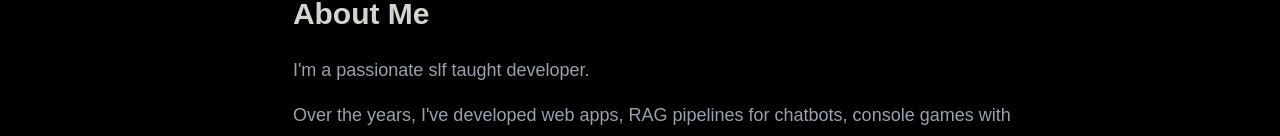
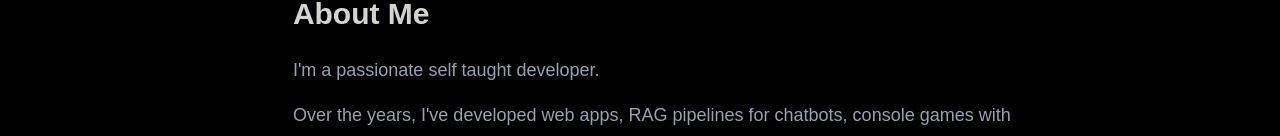
Before and after one commit to whoshnri/portfolio, a Next.js app: page / in a window 1280 px wide. Shown: the part 722-858 px from the top of the page. Built offline with nearby package versions, Linux system fonts and the light colour scheme.

Commit message:
new bio5

```diff
--- a/app/About.tsx
+++ b/app/About.tsx
@@ -3,7 +3,7 @@ export default function About() {
     <section className="max-w-3xl mx-auto px-4 py-16">
       <h2 className="text-3xl font-bold mb-6">About Me</h2>
       <p className="lg:text-lg text-base leading-relaxed text-gray-400 mb-4">
-        I&apos;m a passionate slf taught developer.
+        I&apos;m a passionate self taught developer.
       </p>
       <p className="lg:text-lg text-base leading-relaxed text-gray-400 mb-4">
         Over the years, I&apos;ve developed web apps, RAG pipelines for chatbots, console games with python and class projects using advance data strutures. I believe in continuous learning and staying ahead of the
```
